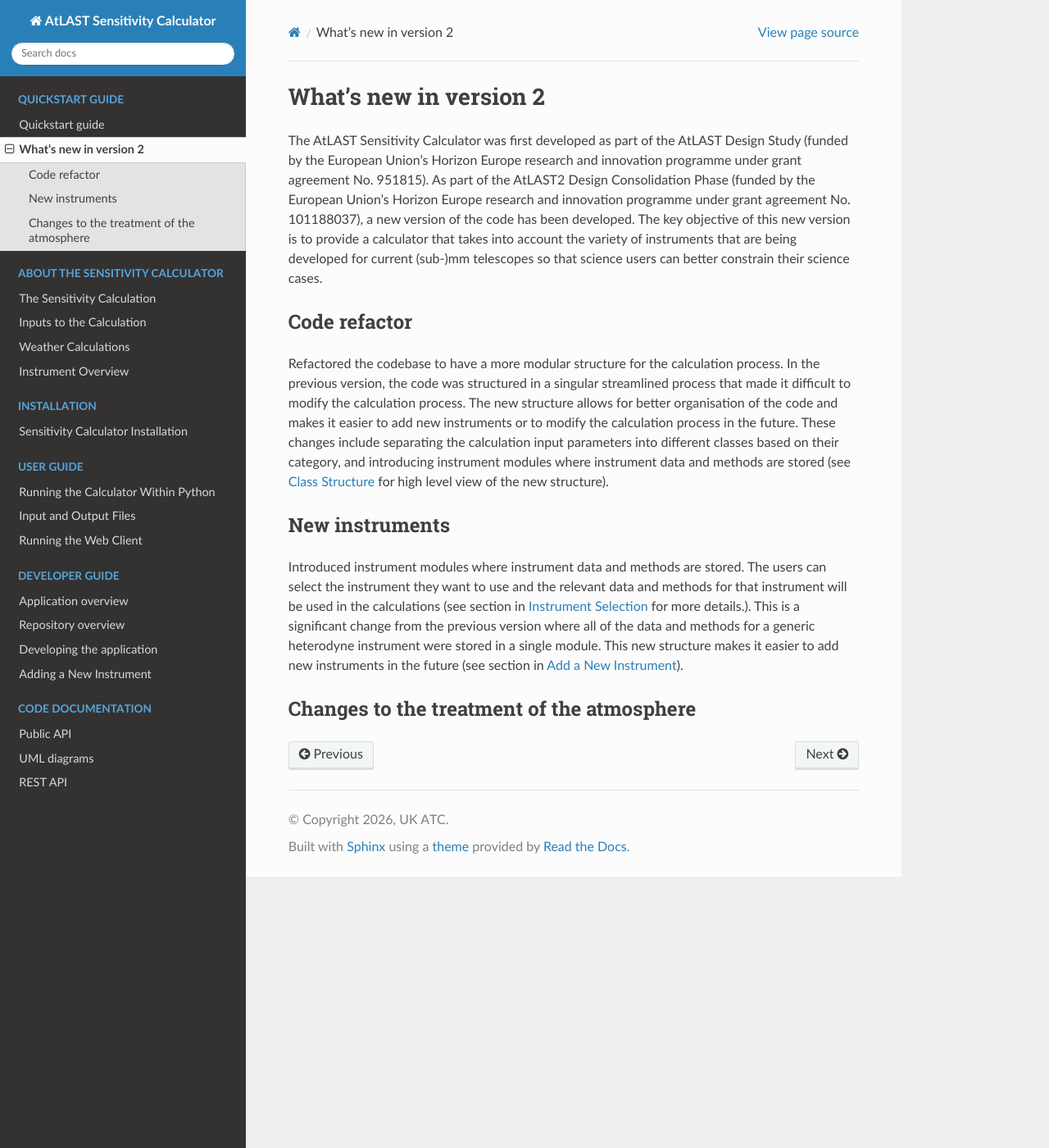
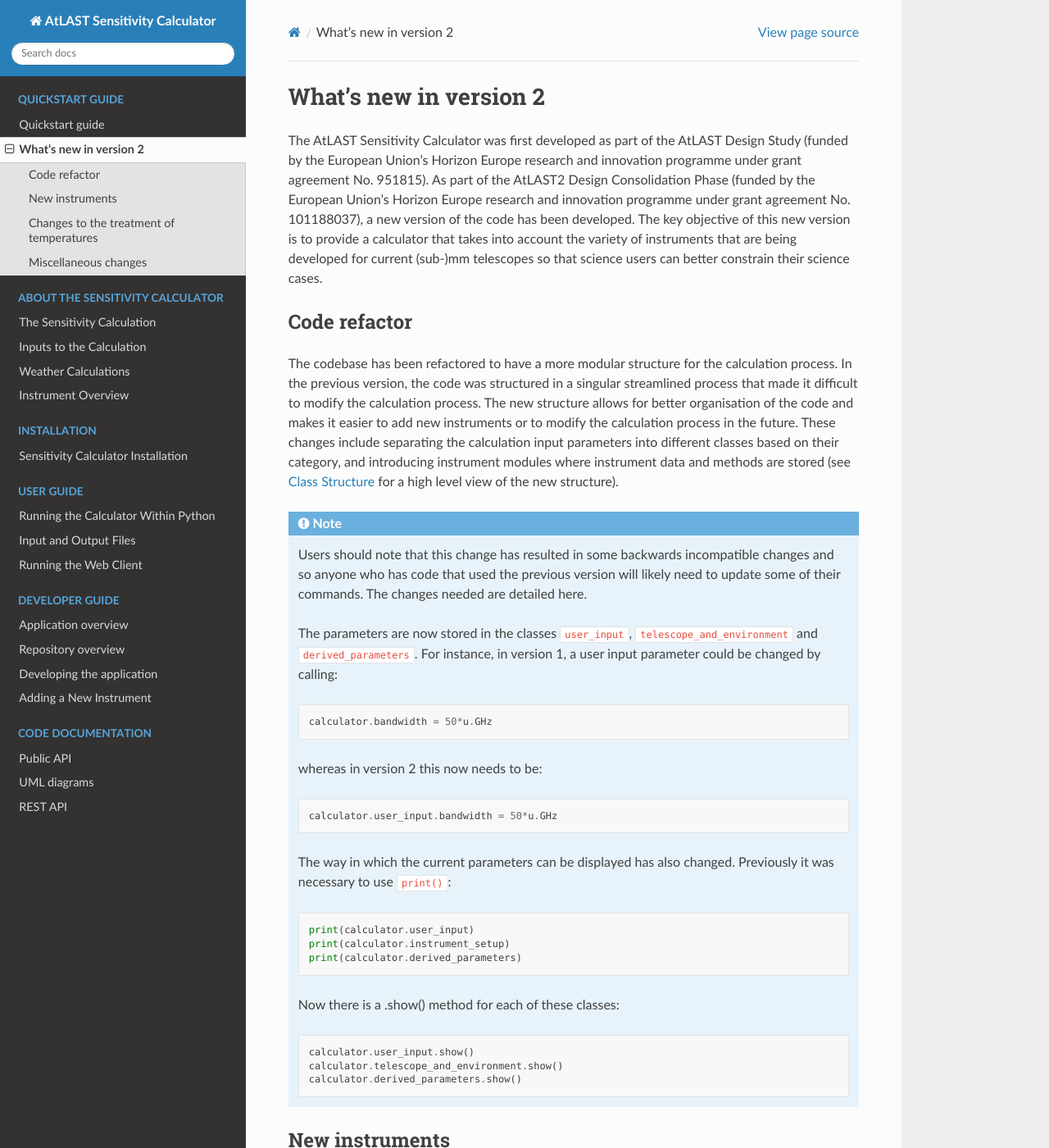
Before and after one commit to ukatc/AtLAST_sensitivity_calculator, a Sphinx documentation site: the page built from docs/source/quickstart_guide/whats_new.rst, in a window 1280 px wide and 1400 px high. Shown: the whole window at 82% size. Built offline with Sphinx 7.4.7 and the Read the Docs theme 3.1.0, drawn with Linux system fonts in a browser that asks for light colours; some of the changed text lies outside the part shown.

Commit message:
First draft ready

```diff
--- a/docs/source/quickstart_guide/whats_new.rst
+++ b/docs/source/quickstart_guide/whats_new.rst
@@ -5,23 +5,70 @@
 
 Code refactor
 +++++++++++++
-Refactored the codebase to have a more modular structure for the calculation process. In the
+The codebase has been refactored to have a more modular structure for the calculation process. In the
 previous version, the code was structured in a singular streamlined process that made it difficult
 to modify the calculation process. The new structure allows for better organisation of the
 code and makes it easier to add new instruments or to modify the calculation process in the
 future. These changes include separating the calculation input parameters into different classes
 based on their category, and introducing instrument modules where instrument data and methods are
-stored (see :ref:`Class Structure <class structure>` for high level view of the new structure).
+stored (see :ref:`Class Structure <class structure>` for a high level view of the new structure).
+
+.. note::
+
+    Users should note that this change has resulted in some backwards incompatible changes and so anyone who has code that used the previous version will likely need to update some of their commands. The changes needed are detailed here.
+
+    The parameters are now stored in the classes ``user_input``, ``telescope_and_environment`` and ``derived_parameters``. For instance, in version 1, a user input parameter could be changed by calling:
+
+    .. code-block:: python
+
+        calculator.bandwidth = 50*u.GHz
+
+    whereas in version 2 this now needs to be:
+
+    .. code-block:: python
+
+        calculator.user_input.bandwidth = 50*u.GHz
+
+    The way in which the current parameters can be displayed has also changed. Previously it was necessary to use ``print()``:
+
+    .. code-block:: python
+
+        print(calculator.user_input)
+        print(calculator.instrument_setup)
+        print(calculator.derived_parameters)
+
+    Now there is a .show() method for each of these classes:
+
+    .. code-block:: python
+
+        calculator.user_input.show()
+        calculator.telescope_and_environment.show()
+        calculator.derived_parameters.show()
+
 
 New instruments
 +++++++++++++++
-Introduced instrument modules where instrument data and methods are stored. The users can
-select the instrument they want to use and the relevant data and methods for that instrument
-will be used in the calculations (see section  in :ref:`Instrument Selection <instrument selection>`
-for more details.). This is a significant change from the previous version where
-all of the data and methods for a generic heterodyne instrument were stored in a single module.
-This new structure makes it easier to add new instruments in the future (see section in
-:ref:`Add a New Instrument <add new instrument>`).
+Version 1 of the calculator assumed a generic coherent receiver. In this new version, we have worked with builders of (sub-)mm instruments to understand how to represent their instruments in the code so that they can be used as examples of the different types of instrument that will be built for AtLAST. These instruments include high resolution heterodyne spectrometers, a continuum camera using Kinetic Inductance Detector technology and a Integrated Field Unit using Kinetic Inductance Detector technology. For more details on these instruments see :doc:`the instrument overview <../calculator_info/instrument_overview>`. For information on how to make use of these in the command line interface see :ref:`the instrument selection <section_instrument_selection>` section. The web client also now includes an instrument selection box to allow the user access to the different instruments. The code has now been designed to make it possible to add further instruments, which can be achieved by following the instructions on :doc:`adding a new instrument <../developer_guide/adding_new_instrument>`. The generic receiver used in version 1 can still be accessed by selecting the instrument labelled 'Default'. However, note that this will not provide exactly the same results as before as improvements have been made to the treatment of temperatures in the code, as detailed in the next section.
 
-Changes to the treatment of the atmosphere
-++++++++++++++++++++++++++++++++++++++++++
+Changes to the treatment of temperatures
+++++++++++++++++++++++++++++++++++++++++
+During the process of working with the instrument builders to understand their instruments, we discovered that there were a few issues with the equations for the system temperature, which required the following changes:
+
+* The contribution from the cosmic microwave background (CMB) was being counted twice as it was included in the output from the *am* code and also again in our equation for the sky temperature. We changed this so that it is only included in the sky temperature equation and not in the *am* code output.
+* The CMB temperature was not being multiplied by the transmittance. This factor has now been added.
+* All of the temperatures that contribute to the noise should be Rayleigh-Jeans brightness temperatures, as described in, e.g., section 13.2.1 of Interferometry and Synthesis in Radio Astronomy. This was not the case and so we have changed the *am* code output to ensure that our atmospheric temperature is a Rayleigh-Jeans brightness temperature and adapted our CMB temperature and ambient temperature using equation 10 from ALMA memo 602. Note that the receiver temperature remains unchanged as this is defined as a Rayleigh-Jeans brightness temperature.
+
+The following plot shows the ratio between the final system temperature after taking into account these changes compared to the original system temperature from version 1 of the code.
+
+.. image:: imgs/ratio_tsys.png
+    :alt: Ratio of new system temperature to old system temperature
+    :align: center
+    :width: 500px
+
+Miscellaneous changes
++++++++++++++++++++++
+A number of other miscellaneous changes have also been made including:
+
+* Update and expansion of the documentation
+* Update and expansion of test utilities
+* More explanatory exception messages
```
Also changed, not shown: docs/source/quickstart_guide/imgs/ratio_tsys.png (added).
